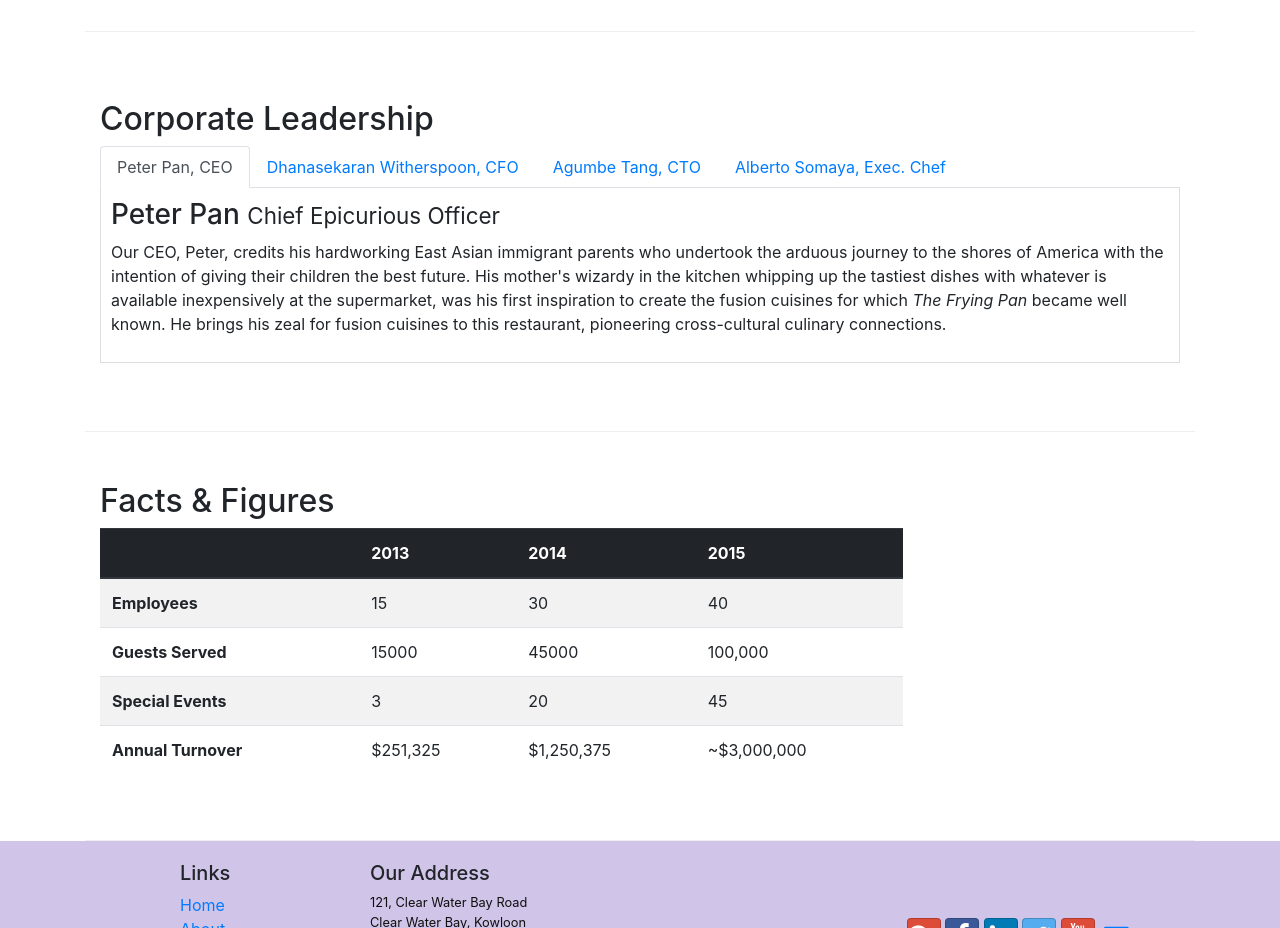
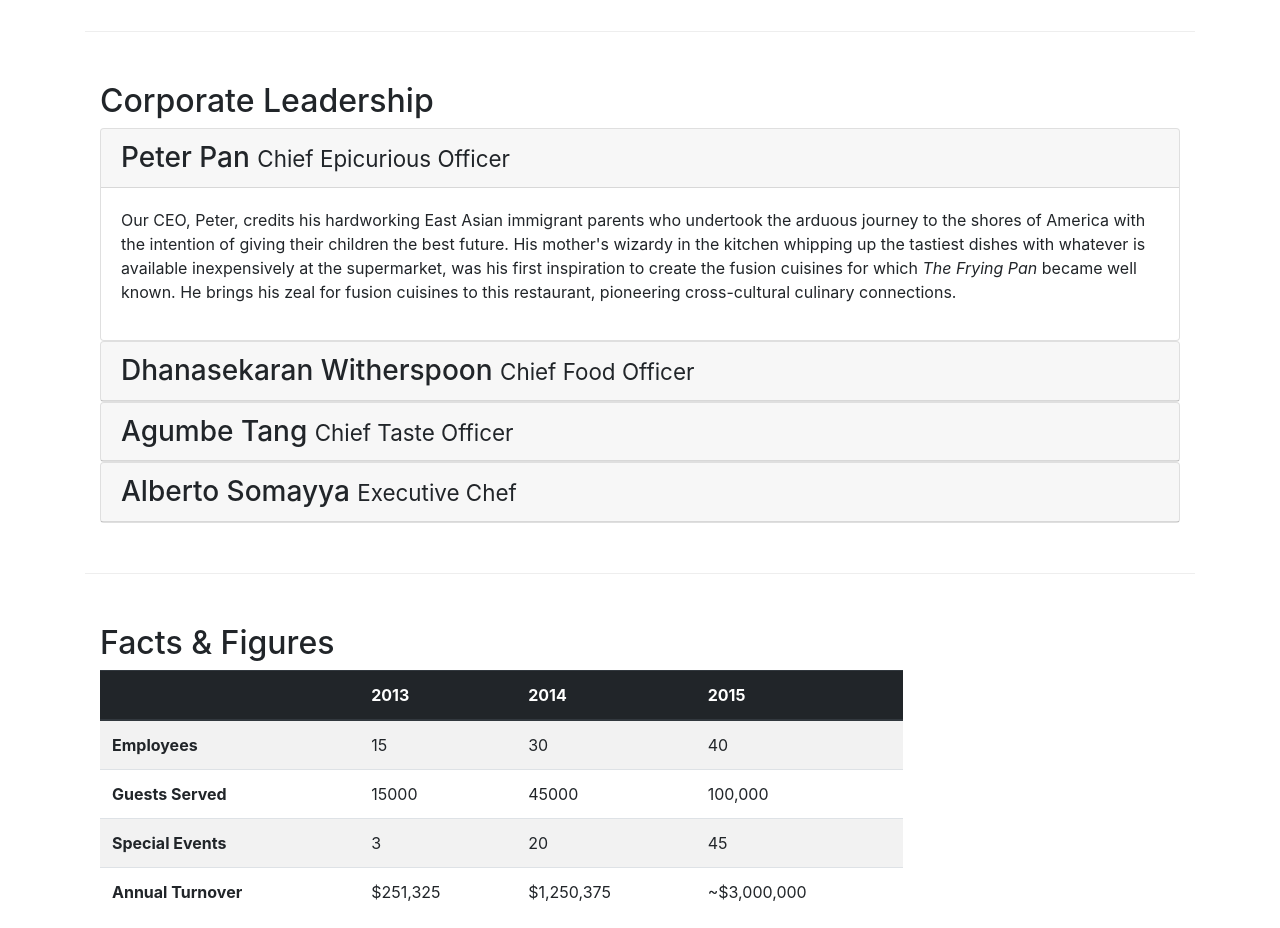
Before and after one commit to ChemsVivlo/conFusion, a website: page aboutus.html in a window 1280 px wide. Shown: the part 940-1868 px from the top of the page. Drawn offline with nearby package versions, Linux system fonts and the light colour scheme.

Commit message:
accordion

```diff
--- a/aboutus.html
+++ b/aboutus.html
@@ -109,38 +109,67 @@
             <div class="col-12">
                 <h2>Corporate Leadership</h2>
 
-                <ul class="nav nav-tabs">
-                    <li class="nav-item">
-                        <a class="nav-link active" href="#peter" role="tab" data-toggle="tab">Peter Pan, CEO</a>
-                    </li>
-                    <li class="nav-item">
-                        <a class="nav-link" href="#danny" role="tab" data-toggle="tab">Dhanasekaran Witherspoon, CFO</a>
-                    </li>
-                    <li class="nav-item">
-                        <a class="nav-link" href="#agumbe" role="tab" data-toggle="tab">Agumbe Tang, CTO</a>
-                    </li>
-                    <li class="nav-item">
-                        <a class="nav-link" href="#alberto" role="tab" data-toggle="tab">Alberto Somaya, Exec. Chef</a>
-                    </li>
-                </ul>
+                <div id="accordion">
+                    <div class="card">
+                        <div class="card-header" role="tab" id="peterhead">
+                            <h3 class="mb-0">
+                                <a data-toggle="collapse" data-target="#peter">
+                                    Peter Pan <small>Chief Epicurious Officer</small>
+                                </a>
+                            </h3>
+                        </div>
+                        <div class="collapse show" id="peter" data-parent="#accordion">
+                            <div class="card-body">
+                                <p class="d-none d-sm-block">Our CEO, Peter, credits his hardworking East Asian immigrant parents who undertook the arduous journey to the shores of America with the intention of giving their children the best future. His mother's wizardy in the kitchen whipping up the tastiest dishes with whatever is available inexpensively at the supermarket, was his first inspiration to create the fusion cuisines for which <em>The Frying Pan</em> became well known. He brings his zeal for fusion cuisines to this restaurant, pioneering cross-cultural culinary connections.</p>
+                            </div>
+                        </div>
+                    </div>
 
-                <div class="tab-content">
-                    <div role="tabpanel" class="tab-pane fade show active" id="peter">
-                        <h3>Peter Pan <small>Chief Epicurious Officer</small></h3>
-                        <p class="d-none d-sm-block">Our CEO, Peter, credits his hardworking East Asian immigrant parents who undertook the arduous journey to the shores of America with the intention of giving their children the best future. His mother's wizardy in the kitchen whipping up the tastiest dishes with whatever is available inexpensively at the supermarket, was his first inspiration to create the fusion cuisines for which <em>The Frying Pan</em> became well known. He brings his zeal for fusion cuisines to this restaurant, pioneering cross-cultural culinary connections.</p>
+                    <div class="card">
+                        <div class="card-header" role="tab" id="dannyhead">
+                            <h3 class="mb-0">
+                                <a class="collapsed" data-toggle="collapse" data-target="#danny">
+                                    Dhanasekaran Witherspoon <small>Chief Food Officer</small>
+                                </a>
+                            </h3>
+                        </div>
+                        <div class="collapse" id="danny" data-parent="#accordion">
+                            <div class="card-body">
+                                <p class="d-none d-sm-block">Our CFO, Danny, as he is affectionately referred to by his colleagues, comes from a long established family tradition in farming and produce. His experiences growing up on a farm in the Australian outback gave him great appreciation for varieties of food sources. As he puts it in his own words, <em>Everything that runs, wins, and everything that stays, pays!</em></p>
+                            </div>
+                        </div>
                     </div>
-                    <div role="tabpanel" class="tab-pane fade" id="danny">
-                        <h3>Dhanasekaran Witherspoon <small>Chief Food Officer</small></h3>
-                        <p class="d-none d-sm-block">Our CFO, Danny, as he is affectionately referred to by his colleagues, comes from a long established family tradition in farming and produce. His experiences growing up on a farm in the Australian outback gave him great appreciation for varieties of food sources. As he puts it in his own words, <em>Everything that runs, wins, and everything that stays, pays!</em></p>
+
+                    <div class="card">
+                        <div class="card-header" role="tab" id="agumbehead">
+                            <h3 class="mb-0">
+                                <a class="collapsed" data-toggle="collapse" data-target="#agumbe">
+                                    Agumbe Tang <small>Chief Taste Officer</small>
+                                </a>
+                            </h3>
+                        </div>
+                        <div class="collapse" id="agumbe" data-parent="#accordion">
+                            <div class="card-body">
+                                <p class="d-none d-sm-block">Blessed with the most discerning gustatory sense, Agumbe, our CTO, personally ensures that every dish that we serve meets his exacting tastes. Our chefs dread the tongue lashing that ensues if their dish does not meet his exacting standards. He lives by his motto, <em>You click only if you survive my lick.</em></p>
+                            </div>
+                        </div>
                     </div>
-                    <div role="tabpanel" class="tab-pane fade" id="agumbe">
-                        <h3>Agumbe Tang <small>Chief Taste Officer</small></h3>
-                        <p class="d-none d-sm-block">Blessed with the most discerning gustatory sense, Agumbe, our CTO, personally ensures that every dish that we serve meets his exacting tastes. Our chefs dread the tongue lashing that ensues if their dish does not meet his exacting standards. He lives by his motto, <em>You click only if you survive my lick.</em></p>
+
+                    <div class="card">
+                        <div class="card-header" role="tab" id="albertohead">
+                            <h3 class="mb-0">
+                                <a class="collapsed" data-toggle="collapse" data-target="#alberto">
+                                    Alberto Somayya <small>Executive Chef</small>
+                                </a>
+                            </h3>
+                        </div>
+                        <div class="collapse" id="alberto" data-parent="#accordion">
+                            <div class="card-body">
+                                <p class="d-none d-sm-block">Award winning three-star Michelin chef with wide International experience having worked closely with whos-who in the culinary world, he specializes in creating mouthwatering Indo-Italian fusion experiences. He says, <em>Put together the cuisines from the two craziest cultures, and you get a winning hit! Amma Mia!</em></p>
+                            </div>
+                        </div>
                     </div>
-                    <div role="tabpanel" class="tab-pane fade" id="alberto">
-                        <h3>Alberto Somayya <small>Executive Chef</small></h3>
-                        <p class="d-none d-sm-block">Award winning three-star Michelin chef with wide International experience having worked closely with whos-who in the culinary world, he specializes in creating mouthwatering Indo-Italian fusion experiences. He says, <em>Put together the cuisines from the two craziest cultures, and you get a winning hit! Amma Mia!</em></p>
-                    </div>
+
                 </div>
             </div>
        </div>
```
